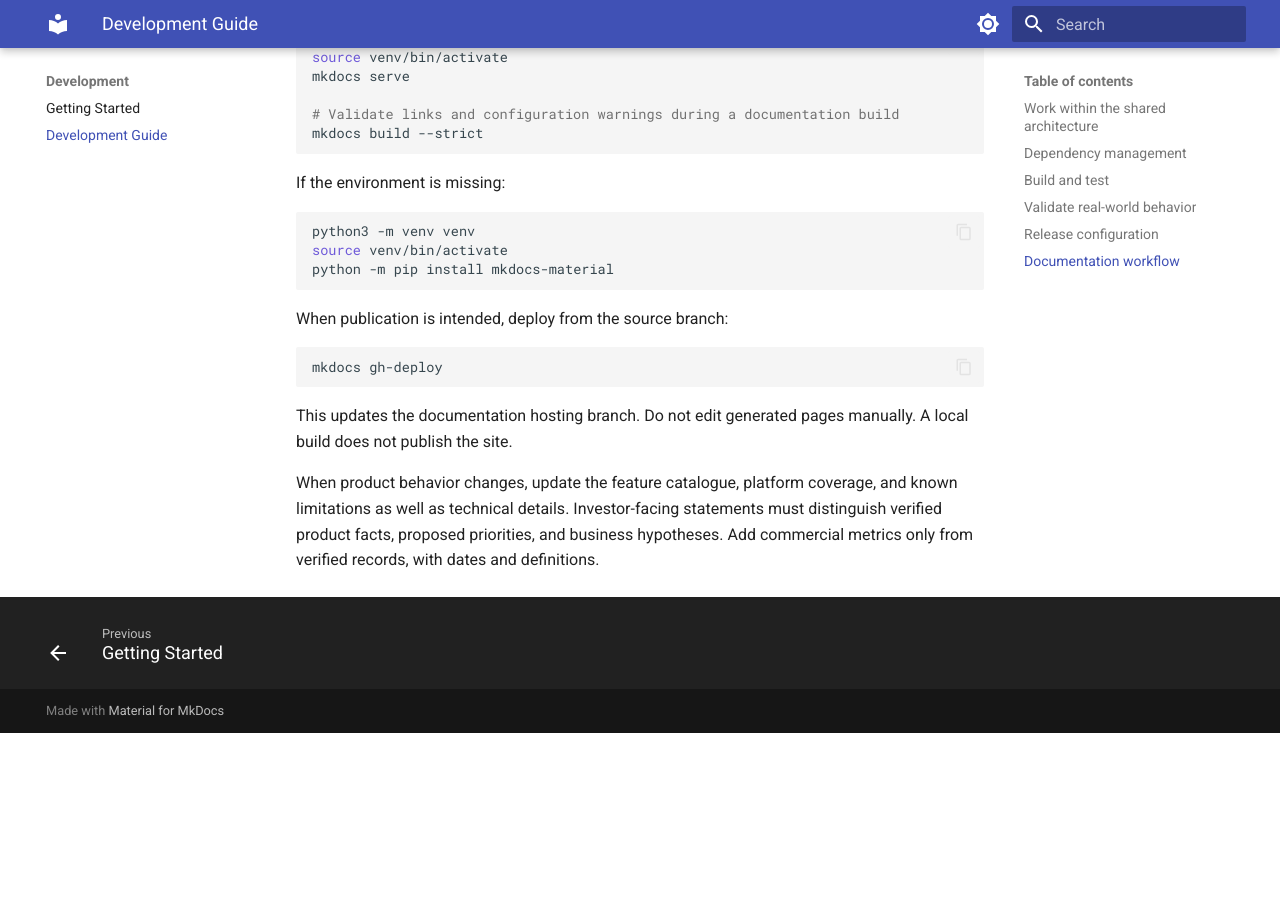
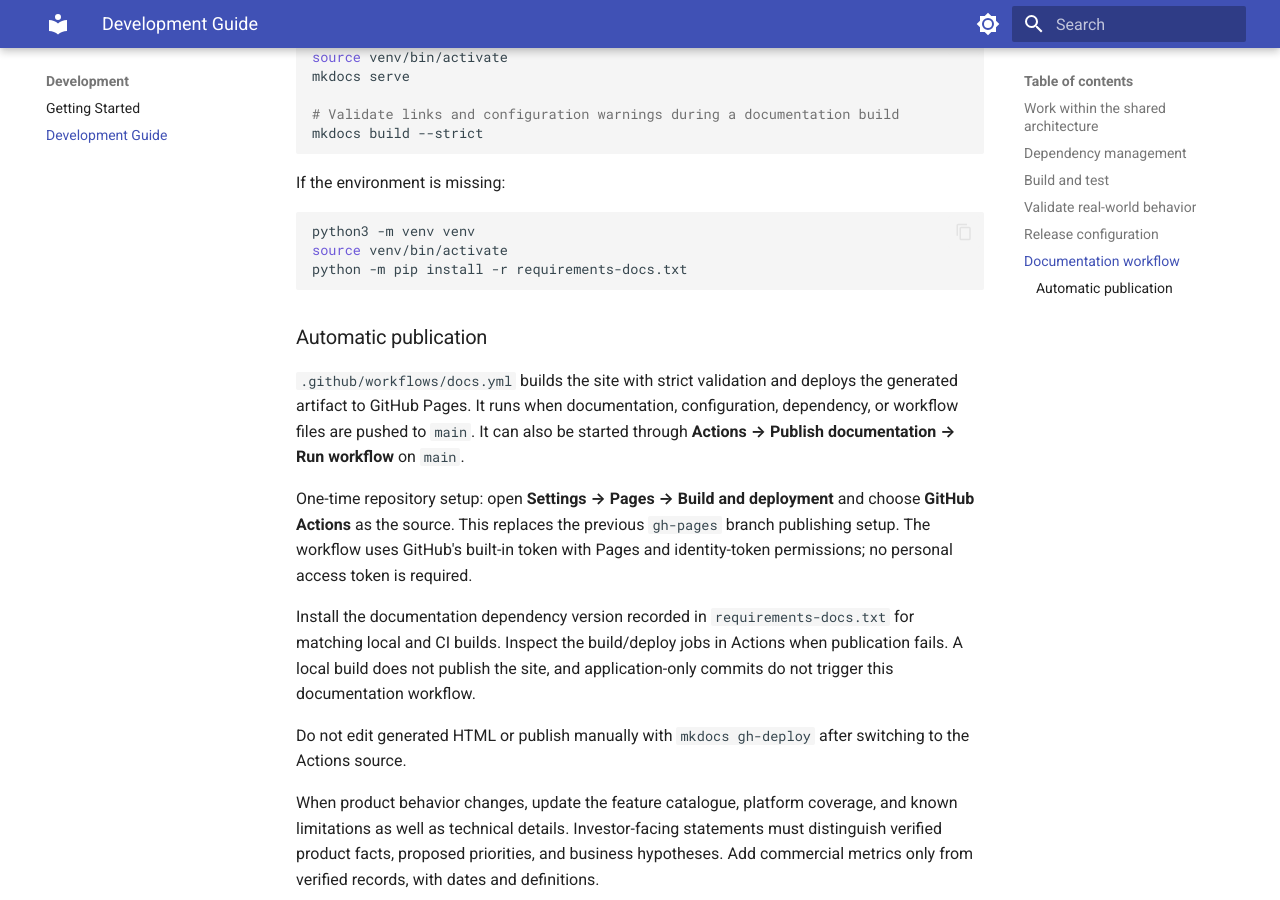
Before and after one commit to piyushchouhan/bhandara, an MkDocs documentation site: the page built from docs/development.md, in a window 1280 px wide and 900 px high, scrolled down 1985 px. Built offline with MkDocs 1.6.1 and Material for MkDocs 9.7.7, drawn with Linux system fonts in a browser that asks for light colours; before the commit the page ends 2718 px from its top, so only the background shows below that.

Commit message:
feat: add GitHub Actions workflow for documentation publishing and update related documentation

````diff
--- a/docs/development.md
+++ b/docs/development.md
@@ -66,15 +66,17 @@ If the environment is missing:
 ```bash
 python3 -m venv venv
 source venv/bin/activate
-python -m pip install mkdocs-material
+python -m pip install -r requirements-docs.txt
 ```
 
-When publication is intended, deploy from the source branch:
+### Automatic publication
 
-```bash
-mkdocs gh-deploy
-```
+`.github/workflows/docs.yml` builds the site with strict validation and deploys the generated artifact to GitHub Pages. It runs when documentation, configuration, dependency, or workflow files are pushed to `main`. It can also be started through **Actions → Publish documentation → Run workflow** on `main`.
 
-This updates the documentation hosting branch. Do not edit generated pages manually. A local build does not publish the site.
+One-time repository setup: open **Settings → Pages → Build and deployment** and choose **GitHub Actions** as the source. This replaces the previous `gh-pages` branch publishing setup. The workflow uses GitHub's built-in token with Pages and identity-token permissions; no personal access token is required.
+
+Install the documentation dependency version recorded in `requirements-docs.txt` for matching local and CI builds. Inspect the build/deploy jobs in Actions when publication fails. A local build does not publish the site, and application-only commits do not trigger this documentation workflow.
+
+Do not edit generated HTML or publish manually with `mkdocs gh-deploy` after switching to the Actions source.
 
 When product behavior changes, update the feature catalogue, platform coverage, and known limitations as well as technical details. Investor-facing statements must distinguish verified product facts, proposed priorities, and business hypotheses. Add commercial metrics only from verified records, with dates and definitions.
--- /dev/null
+++ b/requirements-docs.txt
@@ -0,0 +1 @@
+mkdocs-material==9.7.1
````
Also changed, not shown: README.md (+2 -2 lines), 1 other file.
